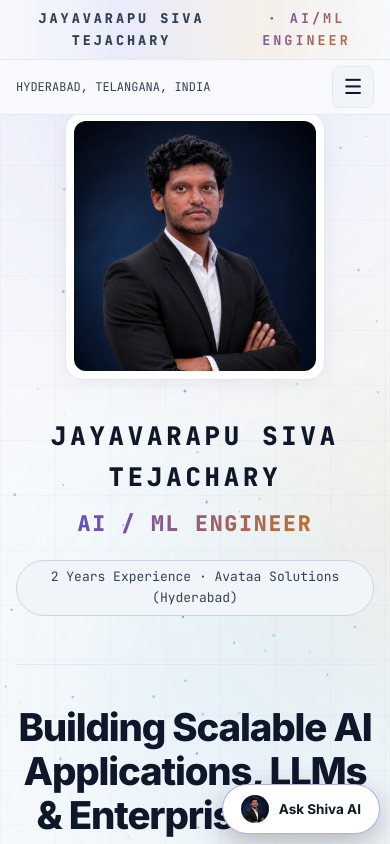
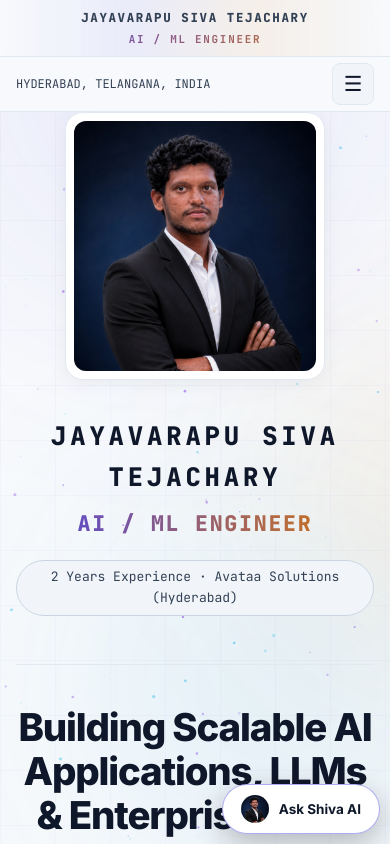
Before and after one commit to sivatejachary/Portfolio, a Next.js app: page / in a window 390 px wide. Shown: the top 844 px of the page. Built offline with nearby package versions, Linux system fonts and the light colour scheme.

Commit message:
style(mobile): Update mobile top header brand to stacked centered layout (<768px) and left/right offscreen hero entrance

```diff
--- a/app/globals.css
+++ b/app/globals.css
@@ -334,10 +334,19 @@ header {
   display: flex;
   align-items: center;
   justify-content: center;
-  gap: 12px;
-}
-
-.top-name-banner span {
+  gap: 10px;
+}
+
+.banner-name {
+  color: var(--text-muted) !important;
+}
+
+.banner-sep {
+  color: var(--text-muted) !important;
+  opacity: 0.8;
+}
+
+.banner-role {
   background: linear-gradient(135deg, var(--primary), var(--gold));
   -webkit-background-clip: text;
   -webkit-text-fill-color: transparent;
@@ -1289,6 +1298,33 @@ footer {
 }
 
 @media(max-width: 768px) {
+  .top-name-banner {
+    flex-direction: column;
+    gap: 3px;
+    padding: 8px 0.5rem;
+    text-align: center;
+    width: 100%;
+    align-items: center;
+    justify-content: center;
+    letter-spacing: 0.12em;
+  }
+  .banner-name {
+    display: block;
+    width: 100%;
+    text-align: center;
+    font-size: clamp(10.5px, 3.2vw, 13px);
+    white-space: nowrap;
+  }
+  .banner-sep {
+    display: none !important;
+  }
+  .banner-role {
+    display: block;
+    width: 100%;
+    text-align: center;
+    font-size: clamp(10px, 2.8vw, 12px);
+    letter-spacing: 0.16em;
+  }
   nav {
     padding: 0 1rem;
   }
@@ -1297,19 +1333,19 @@ footer {
     padding-bottom: 2rem;
   }
   .hero-profile-card {
-    animation: heroSlideMobileTop 1.2s cubic-bezier(0.22, 1, 0.36, 1) 0.15s forwards;
-  }
-  @keyframes heroSlideMobileTop {
-    0% { opacity: 0; transform: translateY(-70px); }
-    100% { opacity: 1; transform: translateY(0); }
+    animation: heroSlideMobileLeft 1.2s cubic-bezier(0.22, 1, 0.36, 1) 0.15s forwards;
+  }
+  @keyframes heroSlideMobileLeft {
+    0% { opacity: 0; transform: translateX(-100vw); }
+    100% { opacity: 1; transform: translateX(0); }
   }
 
   .hero-top-info {
-    animation: heroSlideMobileBottom 1.2s cubic-bezier(0.22, 1, 0.36, 1) 0.25s forwards;
-  }
-  @keyframes heroSlideMobileBottom {
-    0% { opacity: 0; transform: translateY(70px); }
-    100% { opacity: 1; transform: translateY(0); }
+    animation: heroSlideMobileRight 1.2s cubic-bezier(0.22, 1, 0.36, 1) 0.25s forwards;
+  }
+  @keyframes heroSlideMobileRight {
+    0% { opacity: 0; transform: translateX(100vw); }
+    100% { opacity: 1; transform: translateX(0); }
   }
   .hero-meta-grid, .projects-grid, .skills-grid, .edu-grid, .contact-box {
     grid-template-columns: 1fr;
--- a/app/page.js
+++ b/app/page.js
@@ -252,7 +252,9 @@ export default function Home() {
       {/* HEADER */}
       <header>
         <div className="top-name-banner nav-anim-banner">
-          JAYAVARAPU SIVA TEJACHARY <span>· AI/ML ENGINEER</span>
+          <span className="banner-name">JAYAVARAPU SIVA TEJACHARY</span>
+          <span className="banner-sep">·</span>
+          <span className="banner-role">AI / ML ENGINEER</span>
         </div>
         <nav>
           <div style={{ display: "flex", alignItems: "center", gap: "8px", fontSize: "12px", fontFamily: "var(--font-mono)", color: "var(--text-muted)" }}>
```
